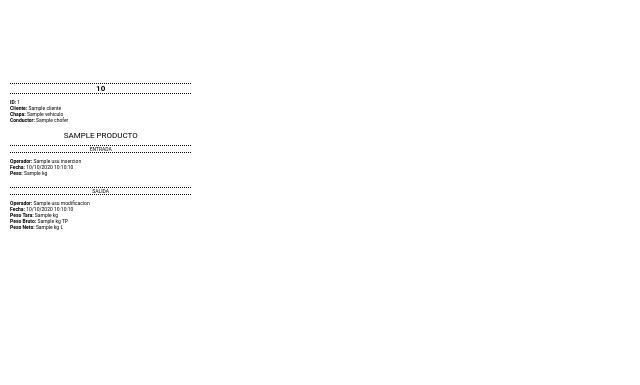
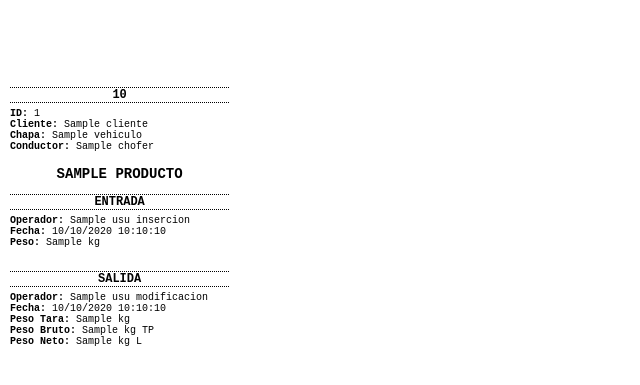
Before and after one commit to arnaldocorreaxO/bascula_tigre, a Django app: template app/core/bascula/templates/movimiento/ticket.html in a window 1280 px wide. Shown: the top 385 px of the page, without its empty margins (0-640 px from the left). Run offline with Django 3.2, Linux system fonts and the light colour scheme; the template is opened without the code that fills it: most values are stand-ins (such as "Sample title", 1, 10 or a date in 2020); parts of the project's set-up code (start-up, migrations or seed data) failed here and were passed over.

Commit message:
Change Bascula

```diff
--- a/app/core/bascula/templates/movimiento/ticket.html
+++ b/app/core/bascula/templates/movimiento/ticket.html
@@ -6,16 +6,16 @@
     <title>Title</title>
     <style>
         @page {
-            width: 48mm;
+            width: 58mm;
             height: {{ height }}mm;
             margin: 0;
         }
 
         body {
-            font-family: "Roboto", "Lucida Grande", Verdana, Arial, sans-serif;
+            font-family: "Courier New", Courier, "Lucida Sans Typewriter", "Lucida Typewriter", monospace;
             padding: 0;
             margin: 0;
-            font-size: 5px;
+            font-size: 10px;
             color: black !important;
         }
 
@@ -24,7 +24,7 @@
         }
 
         .content {
-            width: 48mm;
+            width: 58mm;
             height: {{ height }}mm;
             padding: 10px;
         }
@@ -35,7 +35,7 @@
         }
 
         .client {
-            font-size: 5px;
+            font-size: 10px;
             margin-top: 0;
             padding-top: 0;
             margin-bottom: 5px;
@@ -64,7 +64,7 @@
         }
 
         .ticket {
-            font-size: 8px;
+            font-size: 12px;
             font-weight: bold;
             text-transform: uppercase;
             text-align: center;
@@ -78,16 +78,16 @@
             /* margin-bottom: 5px; */
         }
         .linea {
-            font-size: 5px;
-            /* font-weight: bold; */
+            font-size: 12px;
+            font-weight: bold;
             text-transform: uppercase;
             text-align: center;
             margin-bottom: 5px;
         }
 
         .producto {
-            font-size: 8px;
-            /* font-weight: bold; */
+            font-size: 14px;
+            font-weight: bold;
             text-transform: uppercase;
             text-align: center;
             margin-bottom: 5px;
@@ -127,8 +127,8 @@
         <p class="producto" > {{ movimiento.producto.denominacion }}</p>
         <p class="linea border-dotted">ENTRADA</p>
         <b>Operador:</b> {{ movimiento.usu_insercion.get_full_name }}<br>
-        <b class="izq">Fecha:</b> {{ movimiento.fec_insercion|date:"d/m/Y H:i:s" }}<br>
-        <b class="izq">Peso:</b> {{ movimiento.peso_entrada }} kg<br><br>
+        <b>Fecha:</b> {{ movimiento.fec_insercion|date:"d/m/Y H:i:s" }}<br>
+        <b>Peso:</b> {{ movimiento.peso_entrada }} kg<br><br>
         <p class="linea border-dotted">SALIDA</p>
         <b>Operador:</b> {{ movimiento.usu_modificacion.get_full_name }}<br>
         <b>Fecha:</b> {{ movimiento.fec_modificacion|date:"d/m/Y H:i:s" }}<br>
```
Also changed, not shown: app/core/bascula/views/bascula/movimiento/views.py (+5 -5 lines).
